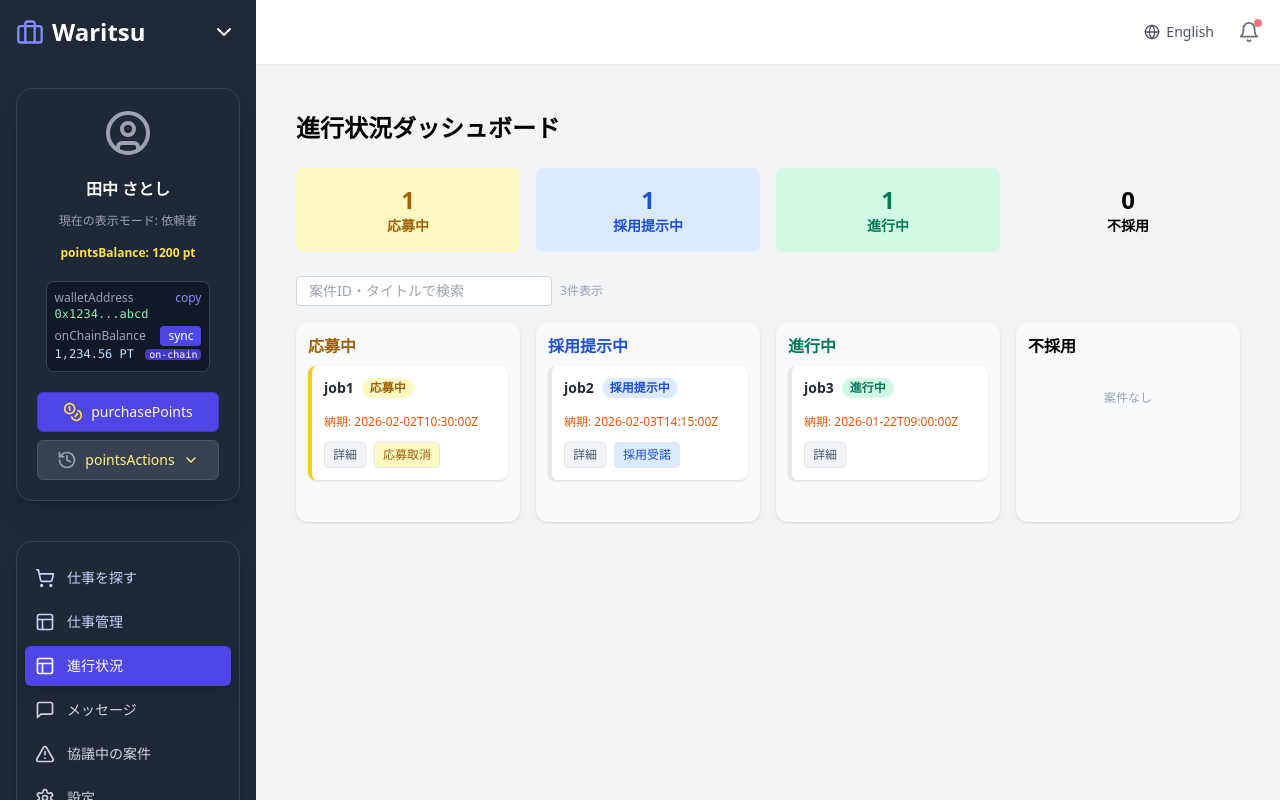
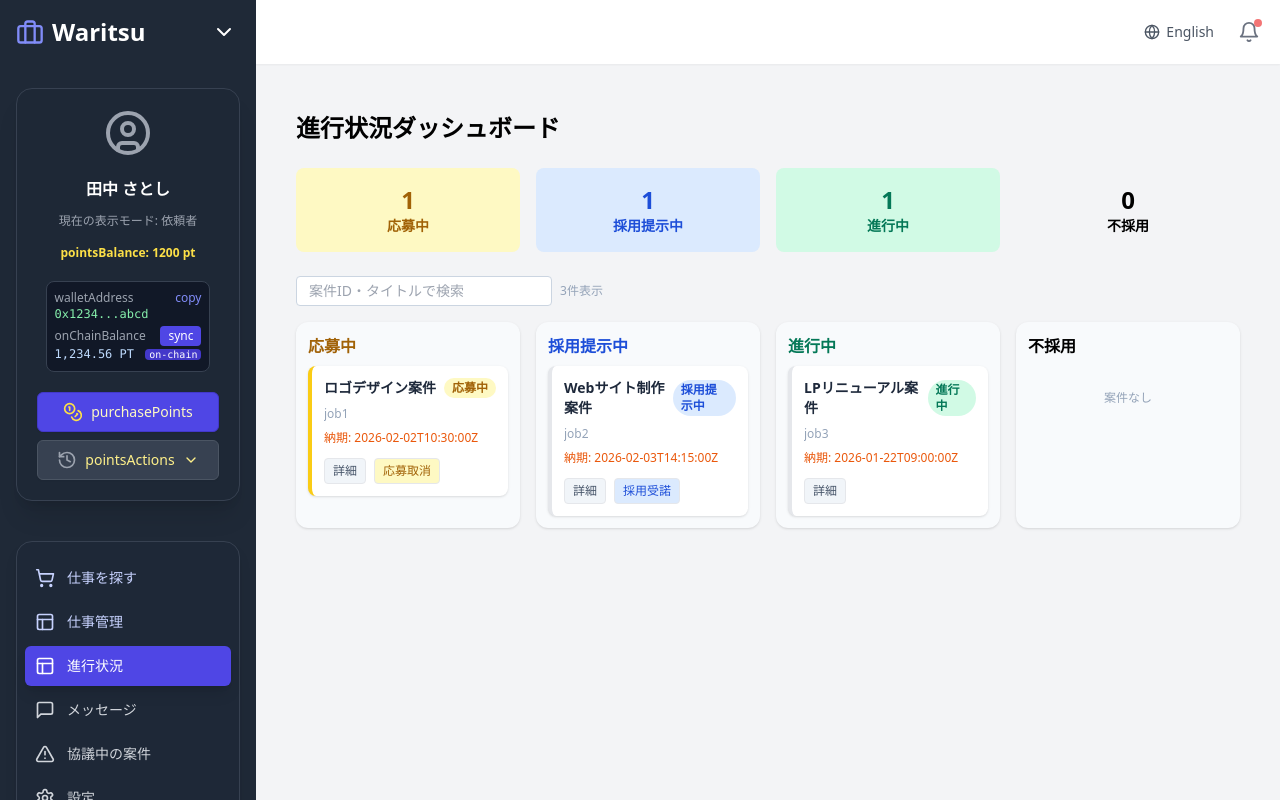
Before and after one commit to ken2san/escrow-app-project, a React (Create React App) app: page /progress-dashboard in a window 1280 px wide. Built offline with nearby package versions, Linux system fonts and the light colour scheme.

Commit message:
feat: Show realistic sample titles/descriptions for jobs in progress dashboard

```diff
--- a/src/pages/ProgressDashboard.js
+++ b/src/pages/ProgressDashboard.js
@@ -79,17 +79,28 @@ export default function ProgressDashboard() {
   );
 }
 
+function getSampleTitle(job) {
+  if (job.title && job.title !== job.jobId) return job.title;
+  if (job.jobId === 'job1') return 'ロゴデザイン案件';
+  if (job.jobId === 'job2') return 'Webサイト制作案件';
+  if (job.jobId === 'job3') return 'LPリニューアル案件';
+  return '案件名未設定';
+}
+
 function JobCard({ job, color }) {
-  // 進捗バーやアクションボタン例
+  const title = getSampleTitle(job);
   return (
     <div className={`bg-white rounded-lg shadow p-3 flex flex-col gap-1 border-l-4 border-${color}-400`}>
       <div className="flex items-center gap-2 mb-1">
-        <span className="font-bold text-slate-800 text-sm">{job.jobId}</span>
+        <span className="font-bold text-slate-800 text-sm">{title}</span>
         <span className={`px-2 py-0.5 rounded-full text-xs font-bold bg-${color}-100 text-${color}-700`}>
           {statusLabel(job.status)}
         </span>
       </div>
-      <div className="text-xs text-slate-600 truncate mb-1">{job.title || ''}</div>
+      <div className="text-xs text-slate-400 truncate mb-1">{job.jobId}</div>
+      {job.description && (
+        <div className="text-xs text-slate-600 mb-1">{job.description}</div>
+      )}
       {job.responseDeadline && (
         <div className="text-xs text-orange-600 mb-1">納期: {job.responseDeadline}</div>
       )}
```
